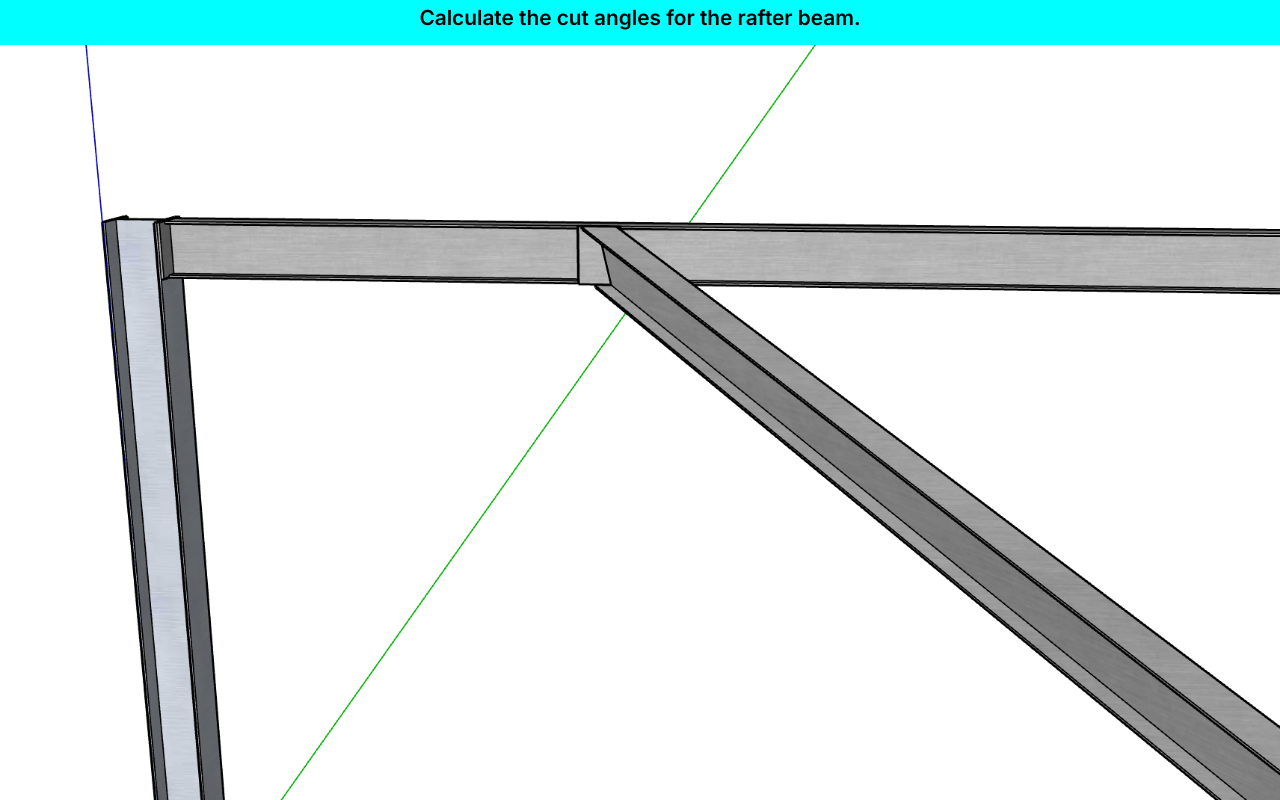
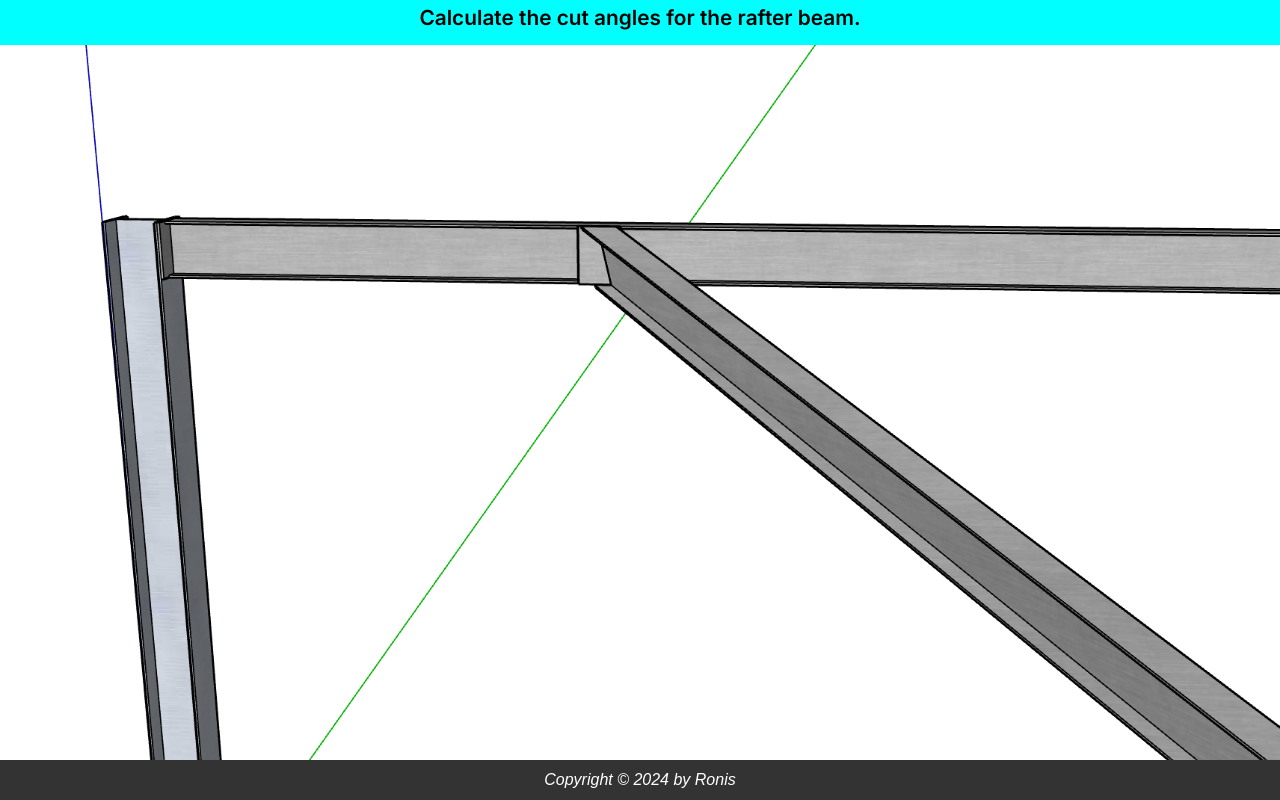
Before and after one commit to RonnieTz/beam_cut_calculator, a Next.js app: page / in a window 1280 px wide. Shown: the top 800 px of the page. Built offline with nearby package versions, Linux system fonts and the light colour scheme.

Commit message:
add footer

```diff
--- /dev/null
+++ b/app/components/Footer.tsx
@@ -0,0 +1,4 @@
+const Footer = () => {
+  return <div className="footer">Copyright © 2024 by Ronis</div>;
+};
+export default Footer;
--- a/app/components/Form.tsx
+++ b/app/components/Form.tsx
@@ -63,8 +63,10 @@ const Form = () => {
                 <input
                   type="number"
                   id="rafterAngleTop"
-                  value={rafterAngleTop}
-                  onChange={(e) => setRafterAngleTop(e.target.valueAsNumber)}
+                  value={rafterAngleTop.toString()}
+                  onChange={(e) => {
+                    setRafterAngleTop(e.target.valueAsNumber);
+                  }}
                 />
               </td>
             </tr>
@@ -76,7 +78,7 @@ const Form = () => {
                 <input
                   type="number"
                   id="rafterAngleSide"
-                  value={rafterAngleSide}
+                  value={rafterAngleSide.toString()}
                   onChange={(e) => setRafterAngleSide(e.target.valueAsNumber)}
                 />
               </td>
@@ -89,7 +91,7 @@ const Form = () => {
                 <input
                   type="number"
                   id="rafterWidth"
-                  value={rafterWidth}
+                  value={rafterWidth.toString()}
                   onChange={(e) => setRafterWidth(e.target.valueAsNumber)}
                 />
               </td>
@@ -102,7 +104,7 @@ const Form = () => {
                 <input
                   type="number"
                   id="rafterHeight"
-                  value={rafterHeight}
+                  value={rafterHeight.toString()}
                   onChange={(e) => setRafterHeight(e.target.valueAsNumber)}
                 />
               </td>
--- a/app/globals.css
+++ b/app/globals.css
@@ -116,3 +116,20 @@ p {
   font-size: 1.5rem;
   font-weight: 600;
 }
+
+.footer {
+  position: sticky;
+  bottom: 0;
+  width: 100%;
+  height: 40px;
+  background-color: #333;
+  color: white;
+  text-align: center;
+  display: flex;
+  justify-content: center;
+  align-items: center;
+  font-size: 1rem;
+  font-weight: 300;
+  font-family: 'Poppins', sans-serif;
+  font-style: italic;
+}
--- a/app/layout.tsx
+++ b/app/layout.tsx
@@ -1,12 +1,13 @@
-import type { Metadata } from "next";
-import { Inter } from "next/font/google";
-import "./globals.css";
+import type { Metadata } from 'next';
+import { Inter } from 'next/font/google';
+import './globals.css';
+import Footer from './components/Footer';
 
-const inter = Inter({ subsets: ["latin"] });
+const inter = Inter({ subsets: ['latin'] });
 
 export const metadata: Metadata = {
-  title: "Create Next App",
-  description: "Generated by create next app",
+  title: 'Create Next App',
+  description: 'Generated by create next app',
 };
 
 export default function RootLayout({
@@ -16,7 +17,10 @@ export default function RootLayout({
 }>) {
   return (
     <html lang="en">
-      <body className={inter.className}>{children}</body>
+      <body className={inter.className}>
+        {children}
+        <Footer />
+      </body>
     </html>
   );
 }
```
